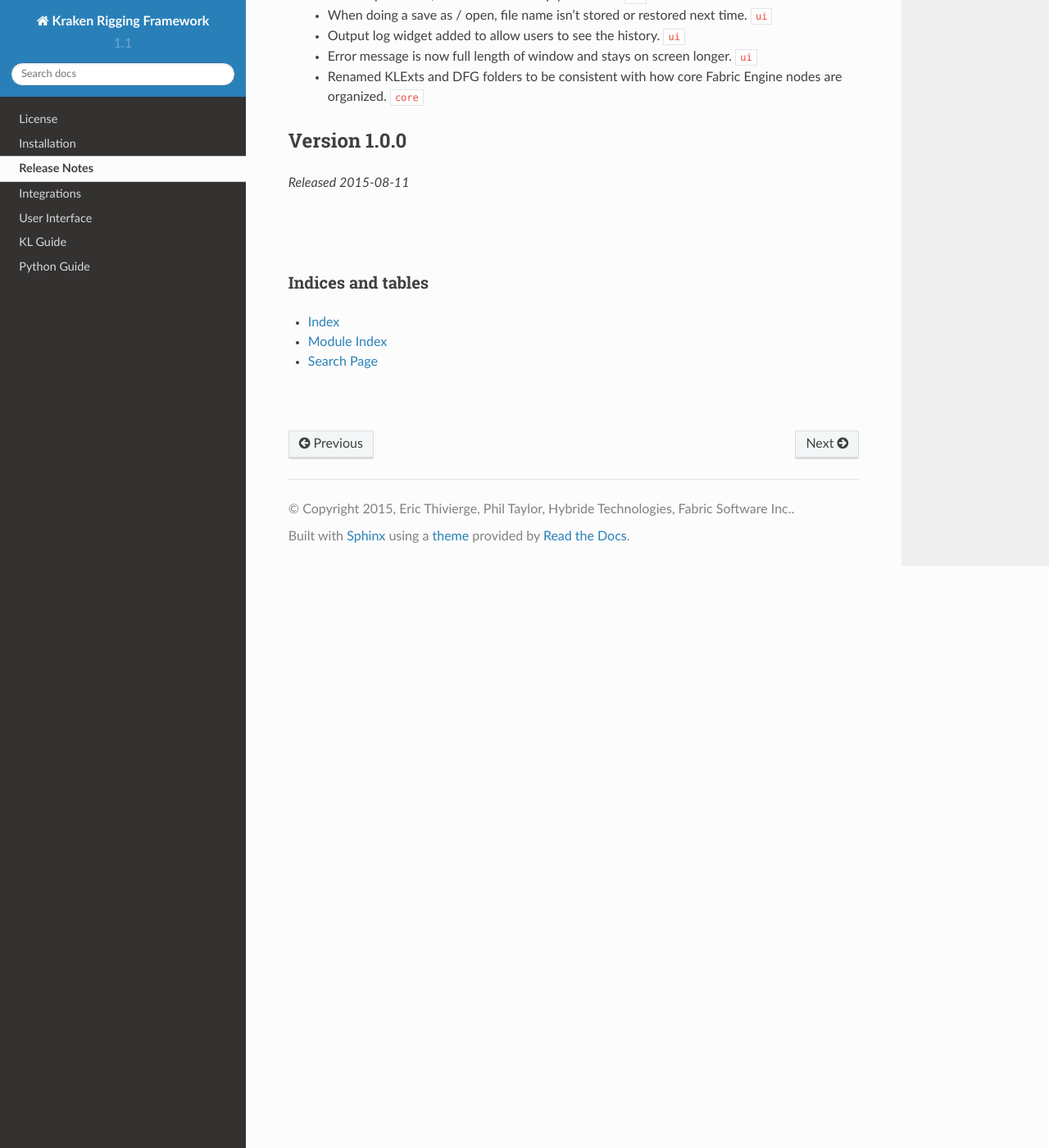
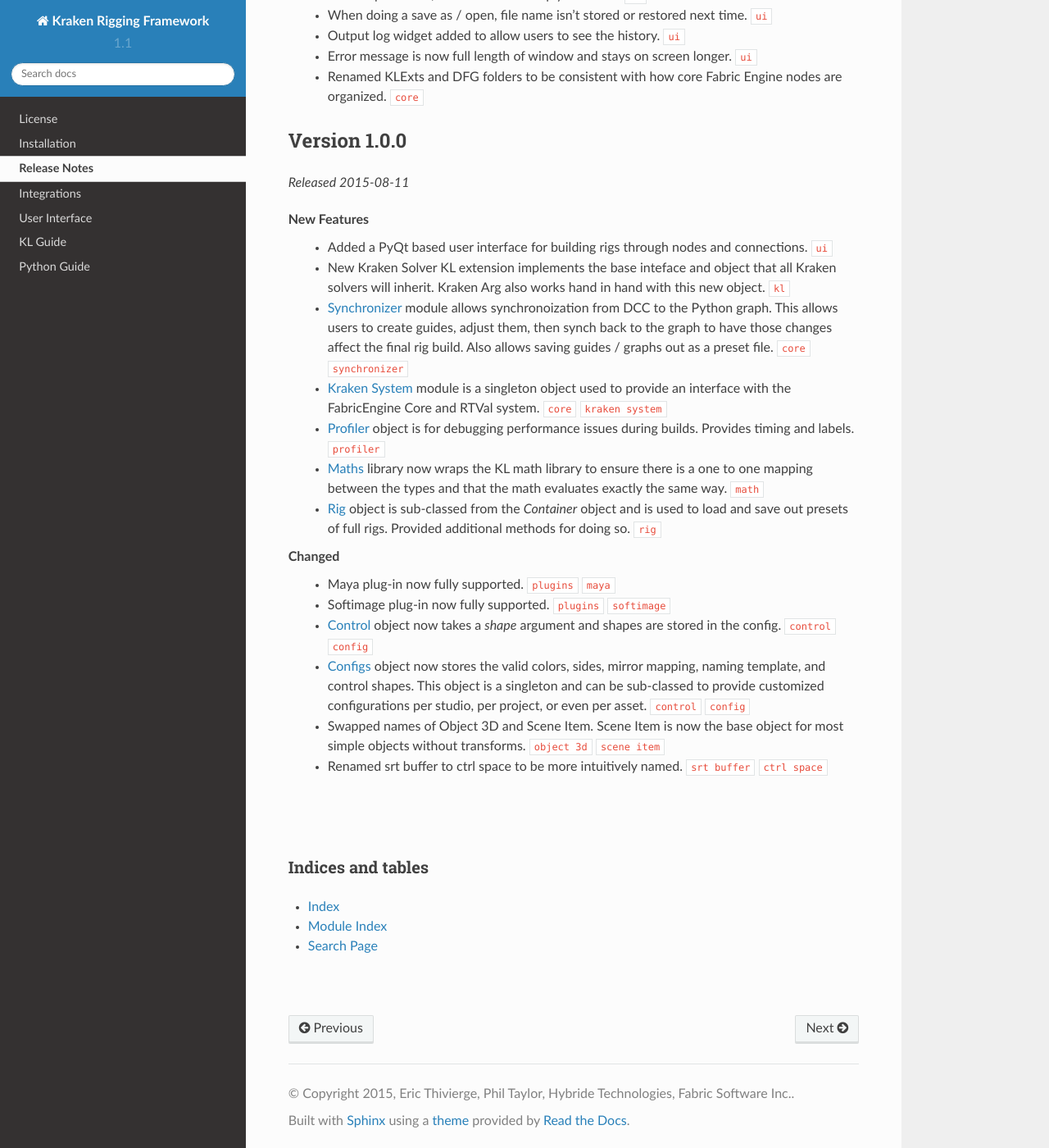
Before and after one commit to leegoonz/KrakenDocs, a Sphinx documentation site: the page built from source/release_notes.rst, in a window 1280 px wide and 1400 px high, scrolled down 824 px. Shown: the whole window at 82% size. Built offline with Sphinx 7.4.7 and the Read the Docs theme 2.0.0, drawn with Linux system fonts in a browser that asks for light colours.

Commit message:
Added 1.0.0 release notes

```diff
--- a/source/release_notes.rst
+++ b/source/release_notes.rst
@@ -47,6 +47,23 @@ Version 1.0.0
 
 *Released 2015-08-11*
 
+New Features
+   * Added a PyQt based user interface for building rigs through nodes and connections. ``ui``
+   * New Kraken Solver KL extension implements the base inteface and object that all Kraken solvers will inherit. Kraken Arg also works hand in hand with this new object. ``kl``
+   * :doc:`/python/core/synchronizer` module allows synchronoization from DCC to the Python graph. This allows users to create guides, adjust them, then synch back to the graph to have those changes affect the final rig build.
+     Also allows saving guides / graphs out as a preset file. ``core`` ``synchronizer``
+   * :doc:`/python/core/kraken_system` module is a singleton object used to provide an interface with the FabricEngine Core and RTVal system. ``core`` ``kraken system``
+   * :doc:`/python/core/profiler` object is for debugging performance issues during builds. Provides timing and labels. ``profiler``
+   * :doc:`/python/core/maths/maths` library now wraps the KL math library to ensure there is a one to one mapping between the types and that the math evaluates exactly the same way. ``math``
+   * :doc:`/python/core/objects/rig` object is sub-classed from the *Container* object and is used to load and save out presets of full rigs. Provided additional methods for doing so. ``rig``
+
+Changed
+   * Maya plug-in now fully supported. ``plugins`` ``maya``
+   * Softimage plug-in now fully supported. ``plugins`` ``softimage``
+   * :doc:`/python/core/objects/control` object now takes a *shape* argument and shapes are stored in the config. ``control`` ``config``
+   * :doc:`/python/core/configs/config` object now stores the valid colors, sides, mirror mapping, naming template, and control shapes. This object is a singleton and can be sub-classed to provide customized configurations per studio, per project, or even per asset. ``control`` ``config``
+   * Swapped names of Object 3D and Scene Item. Scene Item is now the base object for most simple objects without transforms. ``object 3d`` ``scene item``
+   * Renamed srt buffer to ctrl space to be more intuitively named. ``srt buffer`` ``ctrl space``
 
 
 .. include:: footer.rst
```
